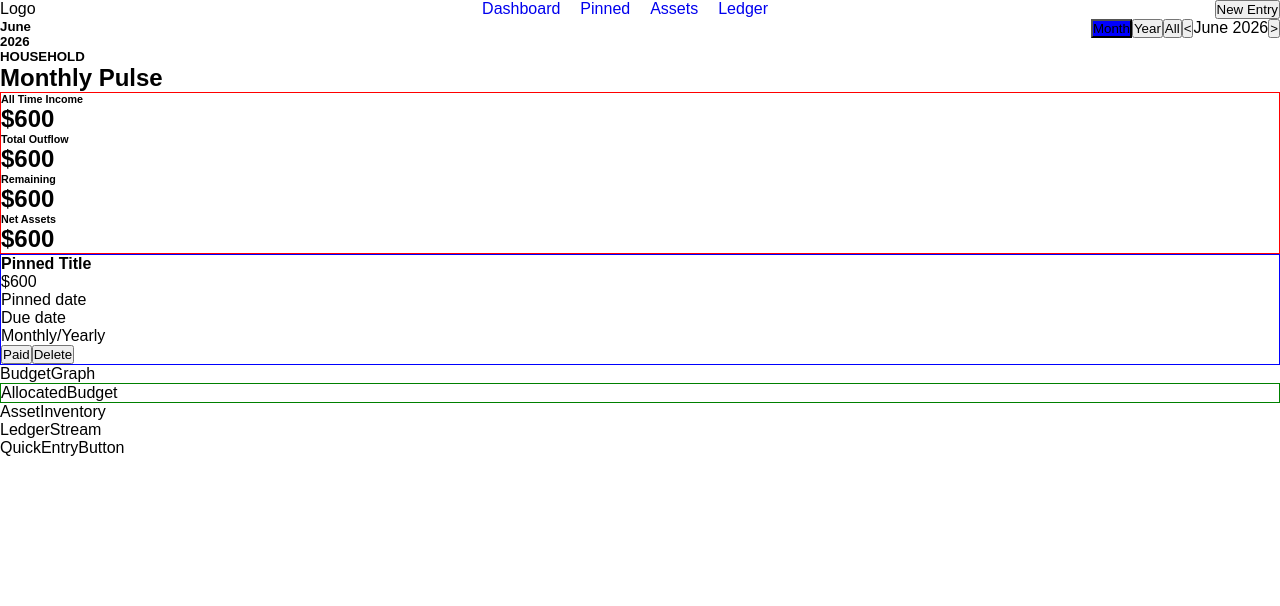
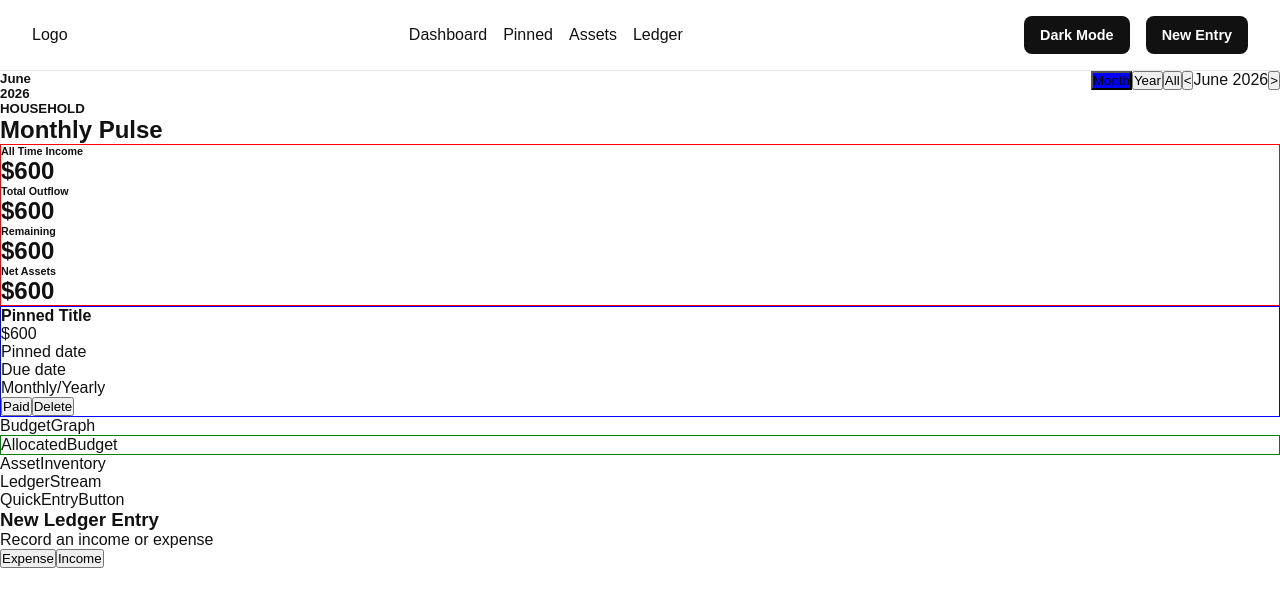
Before and after one commit to flo20/budget-app, a Next.js app: page / in a window 1280 px wide. Shown: the top 606 px of the page. Built offline with nearby package versions, Linux system fonts and the light colour scheme.

Commit message:
Add light/dark theme feature

```diff
--- a/package.json
+++ b/package.json
@@ -11,7 +11,8 @@
   "dependencies": {
     "next": "16.2.9",
     "react": "19.2.4",
-    "react-dom": "19.2.4"
+    "react-dom": "19.2.4",
+    "react-hook-form": "^7.80.0"
   },
   "devDependencies": {
     "eslint": "^9",
--- a/src/app/globals.css
+++ b/src/app/globals.css
@@ -9,6 +9,39 @@
     --foreground: #ededed;
   }
 } */
+
+:root,
+[data-theme='light'] {
+	--bg-primary: #ffffff;
+
+	--bg-secondary: #f5f5f5;
+
+	--text-primary: #111111;
+
+	--text-secondary: #666666;
+
+	--border: #e5e5e5;
+
+	--button-bg: #111111;
+
+	--button-text: #ffffff;
+}
+
+[data-theme='dark'] {
+	--bg-primary: #121212;
+
+	--bg-secondary: #1f1f1f;
+
+	--text-primary: #ffffff;
+
+	--text-secondary: #b3b3b3;
+
+	--border: #333333;
+
+	--button-bg: #ffffff;
+
+	--button-text: #111111;
+}
 
 html {
   height: 100%;
--- a/src/app/layout.js
+++ b/src/app/layout.js
@@ -1,17 +1,36 @@
-import NavBar from '@/components/NavBar'
 import './globals.css'
+import ThemeProvider from './providers/ThemeProvider'
 
 export const metadata = {
 	title: 'Budget App',
 	description: 'Household budgeting app',
 }
 
+const themeScript = `
+( function(){
+ try { const saved = localStorage.getItem("theme")
+ if(saved === "light" || saved === "dark"){
+    document.documentElement.setAttribute("data-theme", saved)
+    return
+ }
+
+ const prefersDark = window.matchMedia('(prefers-color-scheme:dark)').matches
+
+ document.documentElement.setAttribute("data-theme", prefersDark ? "dark":"light")
+
+ }catch(_){}
+})()`
+
 export default function RootLayout({ children }) {
 	return (
-		<html lang="en">
+		<html
+			lang="en"
+			suppressHydrationWarning>
+			<head>
+				<script dangerouslySetInnerHTML={{ __html: themeScript }} />
+			</head>
 			<body>
-				<NavBar />
-				<main>{children}</main>
+				<ThemeProvider>{children}</ThemeProvider>
 			</body>
 		</html>
 	)
--- a/src/app/page.js
+++ b/src/app/page.js
@@ -3,6 +3,8 @@ import AssetInventory from '@/components/AssetInventory'
 import BudgetSummary from '@/components/BudgetSummary'
 import Graph from '@/components/Graph'
 import LedgerStream from '@/components/LedgerStream'
+import NavBar from '@/components/NavBar'
+import NewEntryModal from '@/components/NewEntryModal'
 import PinnedPayment from '@/components/PinnedPayment'
 import QuickEntryButton from '@/components/QuickEntryButton'
 import SubNav from '@/components/SubNav'
@@ -11,6 +13,7 @@ export default function Home() {
 	return (
 		<>
 			<div>
+                <NavBar/>
 				<SubNav />
 				<BudgetSummary />
 				<PinnedPayment />
@@ -19,6 +22,7 @@ export default function Home() {
 				<AssetInventory />
 				<LedgerStream />
 				<QuickEntryButton />
+                <NewEntryModal/>
 			</div>
 		</>
 	)
--- /dev/null
+++ b/src/app/providers/ThemeProvider.js
@@ -0,0 +1,55 @@
+'use client'
+
+import {
+	useEffect,
+	useState,
+	useCallback,
+	useContext,
+	createContext,
+} from 'react'
+
+import "./ThemeProvider.module.scss"
+
+const ThemeContext = createContext(undefined)
+
+function getInitialTheme() {
+	try {
+		if (typeof document === 'undefined') {
+			return light
+		}
+		const theme = documentElement.getAttribute('data-theme')
+		return theme === 'dark' ? 'dark' : 'light'
+	} catch (_) {}
+	return 'light'
+}
+
+export default function ThemeProvider({ children }) {
+	const [theme, setTheme] = useState(getInitialTheme)
+
+	useEffect(() => {
+		document.documentElement.setAttribute('data-theme', theme)
+
+		try {
+			localStorage.setItem('theme', theme)
+		} catch (_) {}
+	}, [theme])
+
+	const callbackTheme = useCallback((next) => setTheme(next), [])
+
+	const toggleTheme = useCallback(
+		() => setTheme((prev) => (prev === 'light' ? 'dark' : 'light')),
+		[],
+	)
+
+	return (
+		<ThemeContext.Provider value={{ theme, callbackTheme, toggleTheme }}>
+			{children}
+		</ThemeContext.Provider>
+	)
+}
+
+export function useTheme() {
+	const themeContext = useContext(ThemeContext)
+	if (!themeContext) throw new Error('useTheme must be inside <ThemeProvider>')
+	return themeContext
+}
--- /dev/null
+++ b/src/app/providers/ThemeProvider.module.scss
@@ -0,0 +1,9 @@
+body {
+  background: var(--bg-primary);
+
+  color: var(--text-primary);
+
+  transition:
+    background 0.3s ease,
+    color 0.3s ease;
+}
--- a/src/components/NavBar.js
+++ b/src/components/NavBar.js
@@ -1,6 +1,11 @@
+'use client'
+
+import { useTheme } from '@/app/providers/ThemeProvider'
 import styles from './NavBar.module.scss'
 
 export default function NavBar() {
+	const { theme, toggleTheme } = useTheme()
+
 	return (
 		<nav className={styles.flex}>
 			<ul>
@@ -21,6 +26,9 @@ export default function NavBar() {
 				</li>
 			</ul>
 			<ul>
+				<button onClick={toggleTheme}>
+					{theme === 'light' ? 'Dark Mode' : 'Light Mode'}{' '}
+				</button>
 				<button href="/newentry">New Entry</button>
 			</ul>
 		</nav>
--- a/src/components/NavBar.module.scss
+++ b/src/components/NavBar.module.scss
@@ -1,24 +1,107 @@
+// .flex {
+// 	display: flex;
+// 	justify-content: space-between;
+//     // border: 1px solid red;
+//     width: 100%;
+// }
+
+// .flexMainNav {
+//     display: flex;
+//     gap: 20px;
+//     // border: 1px solid red;
+
+//     & li {
+//         // border: 1px solid red;
+//         list-style:none;
+//         cursor: pointer;
+//     }
+
+// 	& li  a {
+// 		text-decoration: none;
+
+// 	}
+
+// }
+
 .flex {
 	display: flex;
+
+	align-items: center;
+
 	justify-content: space-between;
-    // border: 1px solid red;
-    width: 100%;
+
+	padding: 1rem 2rem;
+
+	background: var(--bg-primary);
+
+	border-bottom: 1px solid var(--border);
+
+	transition:
+		background 0.3s ease,
+		border-color 0.3s ease;
+}
+
+.flex ul {
+	display: flex;
+
+	align-items: center;
+
+	gap: 1rem;
+
+	list-style: none;
+
+	padding: 0;
+
+	margin: 0;
 }
 
 .flexMainNav {
-    display: flex;
-    gap: 20px;
-    // border: 1px solid red;
+	gap: 2rem;
+}
 
-    & li {
-        // border: 1px solid red;
-        list-style:none;
-        cursor: pointer;
-    }
+.flex a {
+	text-decoration: none;
 
-	& li  a {
-		text-decoration: none;
+	color: var(--text-primary);
 
-	}
+	font-weight: 500;
 
+	cursor: pointer;
+
+	transition: color 0.2s ease;
 }
+
+.flex a:hover {
+	color: var(--text-secondary);
+}
+
+.flex button {
+	border: none;
+
+	padding: 0.7rem 1rem;
+
+	border-radius: 8px;
+
+	background: var(--button-bg);
+
+	color: var(--button-text);
+
+	cursor: pointer;
+
+	font-size: 0.9rem;
+
+	font-weight: 600;
+
+	transition:
+		background 0.3s ease,
+		color 0.3s ease,
+		transform 0.15s ease;
+}
+
+.flex button:hover {
+	transform: translateY(-1px);
+}
+
+.flex button:active {
+	transform: translateY(0);
+}
--- /dev/null
+++ b/src/components/NewEntryModal.js
@@ -0,0 +1,18 @@
+export default function NewEntryModal(){
+    return (
+			<div>
+				<h3>New Ledger Entry</h3>
+				<p>Record an income or expense</p>
+
+				<div>
+					<button>Expense</button>
+					<button>Income</button>
+				</div>
+
+                {/* Expense Form */}
+
+                <form></form>
+			</div>
+		)
+
+}
```
Also changed, not shown: src/components/SignUp.js (added), 1 other file (tests, documents, lock files or other folders).
